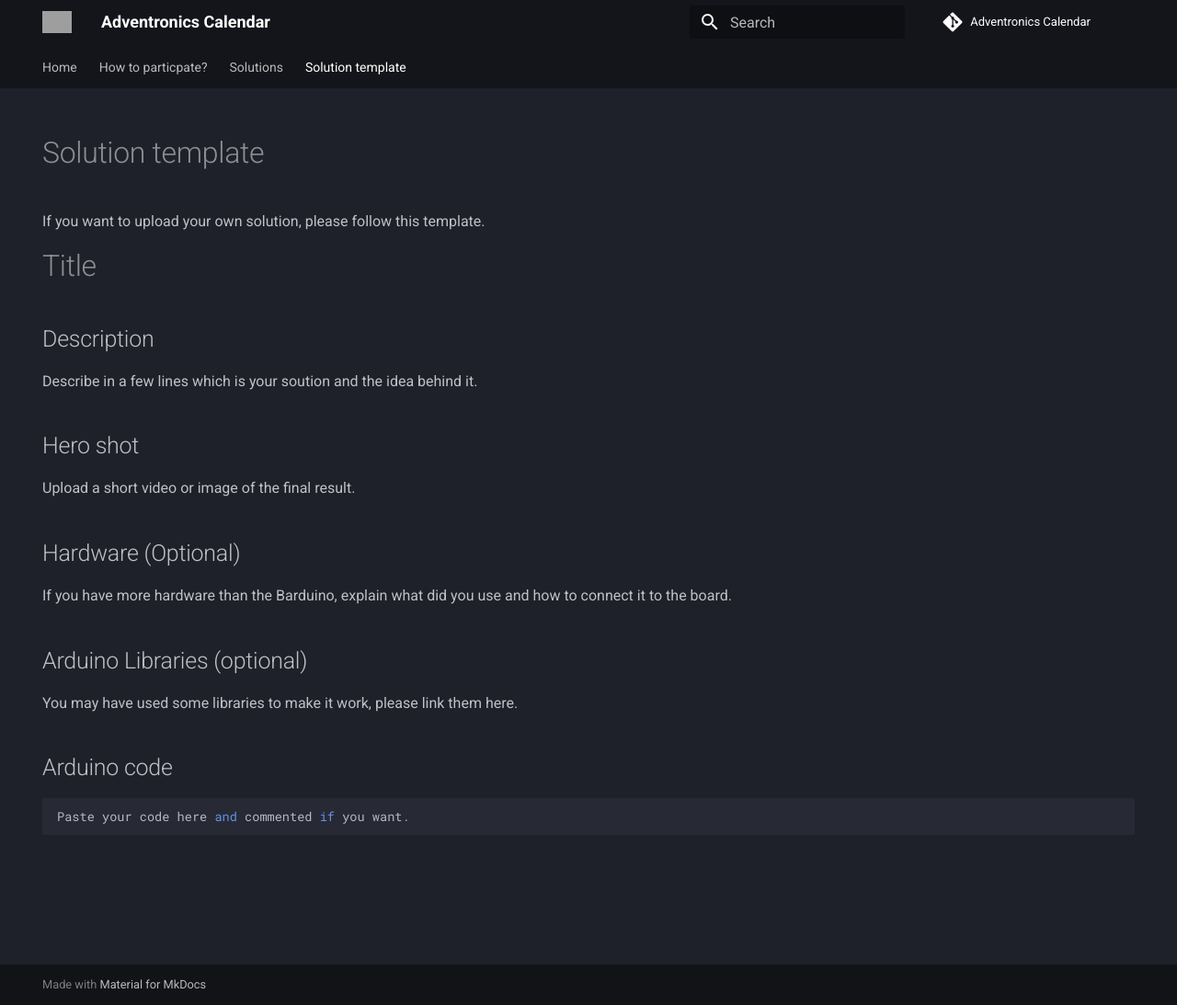
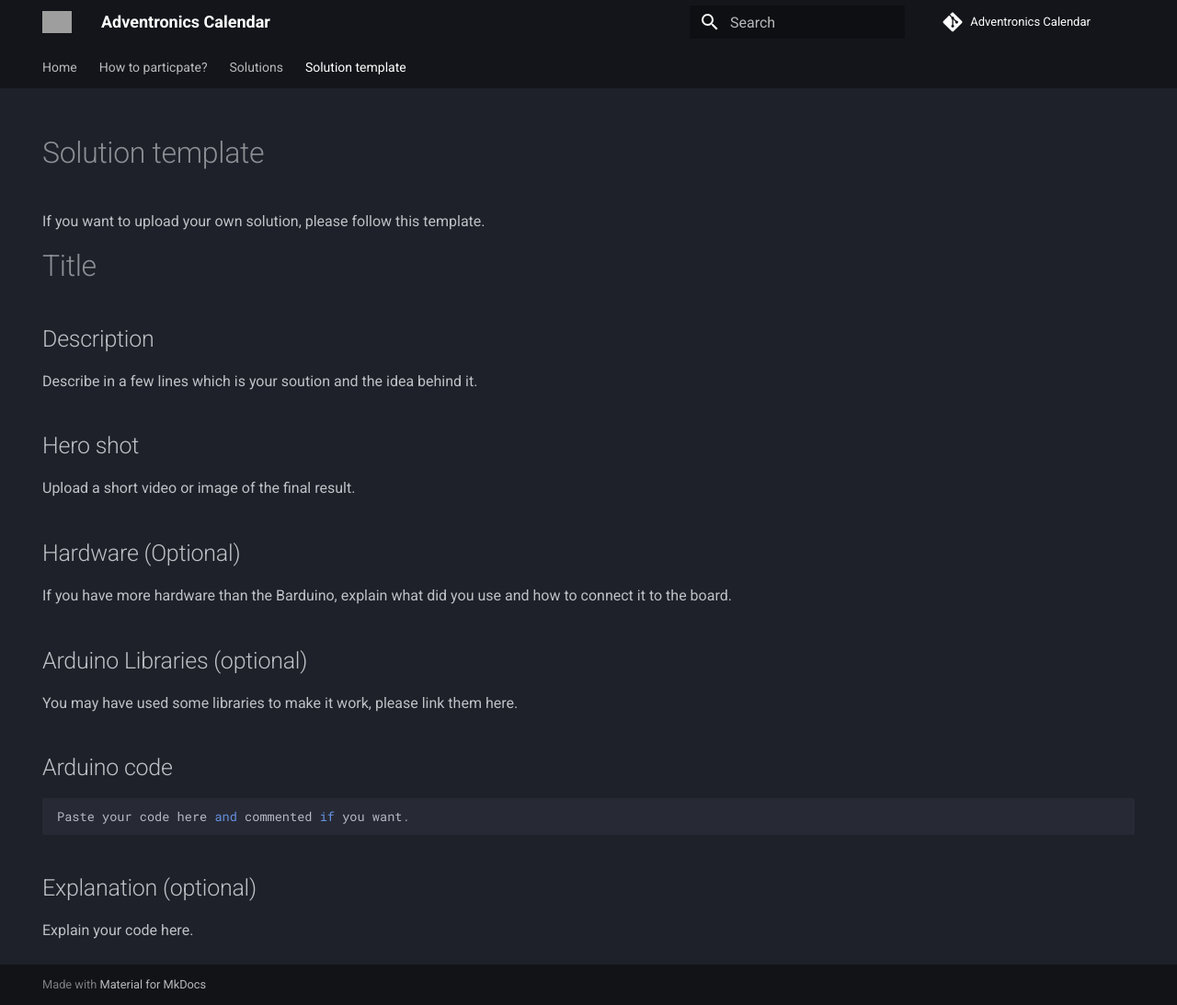
Before and after one commit to JosepMartiElias/adeventronics, an MkDocs documentation site: the page built from docs/template.md, in a window 1280 px wide and 1093 px high. Shown: the whole window at 92% size. Built offline with MkDocs 1.6.1 and Material for MkDocs 9.7.7, drawn with Linux system fonts in a browser that asks for light colours; comment, search, counter and statistics services are not loaded; grey boxes are pictures that could not be loaded.

````diff
--- a/docs/template.md
+++ b/docs/template.md
@@ -31,3 +31,6 @@
 ```c++
 Paste your code here and commented if you want.
 ```
+## Explanation (optional)
+
+Explain your code here.
````
